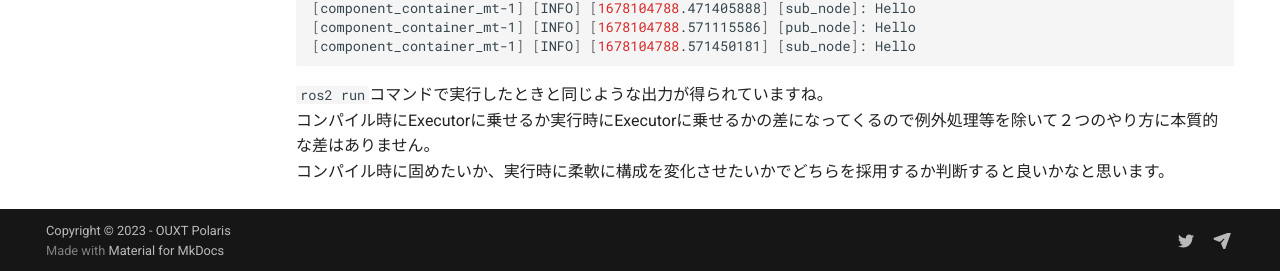
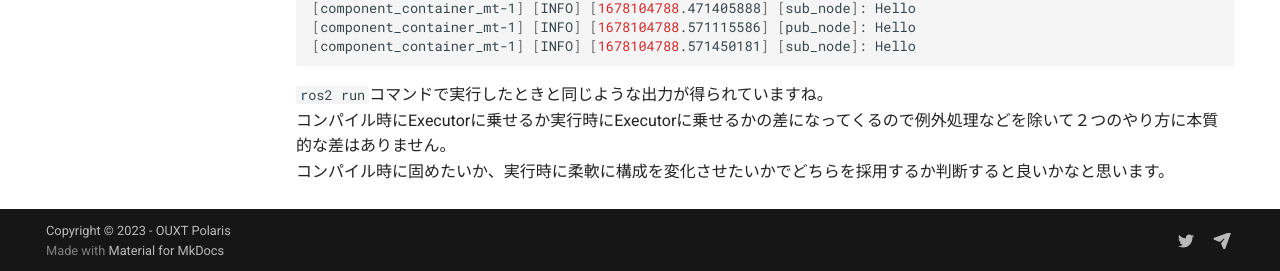
Before and after one commit to OUXT-Polaris/ros_handson, an MkDocs documentation site: the page built from docs/rclcpp.md, in a window 1280 px wide and 900 px high, scrolled down 4292 px. Shown: the part 626-897 px from the top of the window. Built offline with MkDocs 1.6.1 and Material for MkDocs 9.7.7, drawn with Linux system fonts in a browser that asks for light colours; nearby versions of some CDN libraries; comment, search, counter and statistics services are not loaded; some of the changed text lies outside the part shown.

Commit message:
fix error
Signed-off-by: Masaya Kataoka <ms.kataoka@gmail.com>

````diff
--- a/docs/rclcpp.md
+++ b/docs/rclcpp.md
@@ -146,7 +146,7 @@
 installという行が増えていると思いますが、これはROS2ではlaunchファイルや設定ファイルを使えるようにするにはinstallという作業をする必要があるからです。
 実行ファイル等も本来はinstallする必要があるのですが、これはament_cmake_autoがやってくれています。
 
-これが完了したら、もう一度colcon buildコマンドでビルドを行いましょう
+これが完了したら、もう一度colcon buildコマンドでビルドを行ないましょう。
 
 ```bash
 cd /home/ubuntu/Desktop/colcon_ws
@@ -204,5 +204,5 @@
 ```
 
 `ros2 run`コマンドで実行したときと同じような出力が得られていますね。
-コンパイル時にExecutorに乗せるか実行時にExecutorに乗せるかの差になってくるので例外処理等を除いて２つのやり方に本質的な差はありません。
+コンパイル時にExecutorに乗せるか実行時にExecutorに乗せるかの差になってくるので例外処理などを除いて２つのやり方に本質的な差はありません。
 コンパイル時に固めたいか、実行時に柔軟に構成を変化させたいかでどちらを採用するか判断すると良いかなと思います。
````
